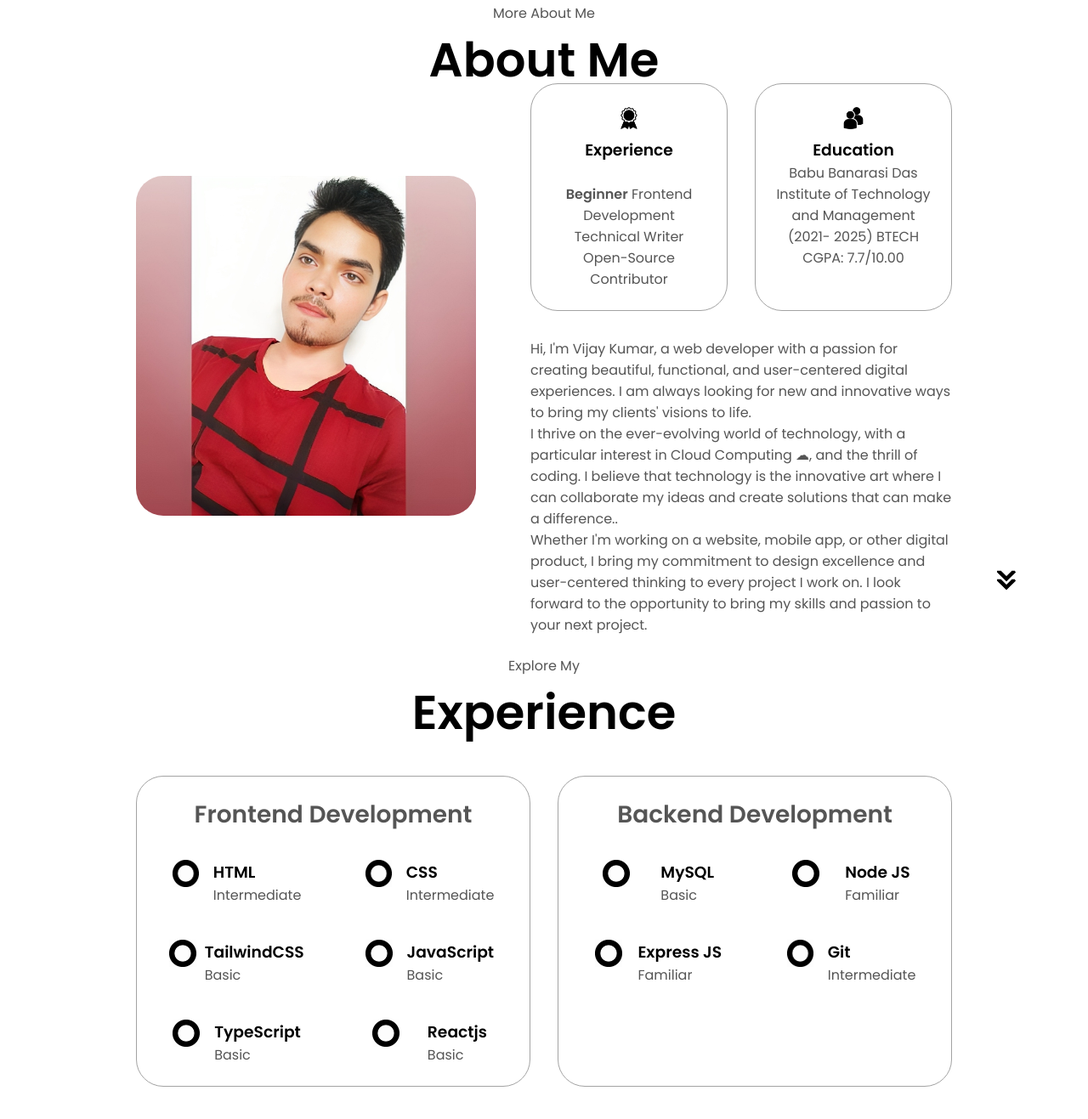
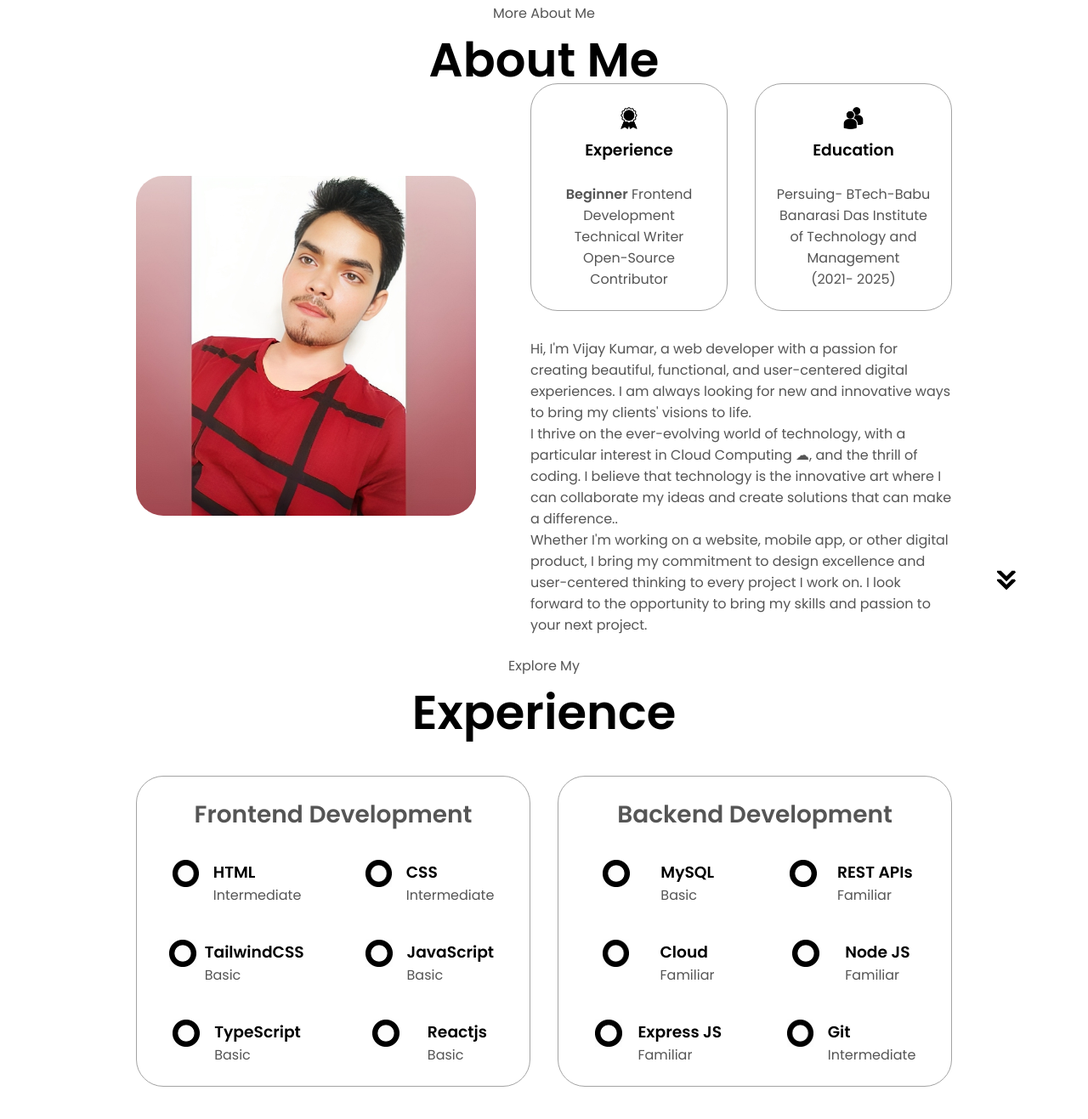
Before and after one commit to vkix-7/OIBSIP, a plain HTML site: page Task-2/index.html in a window 1280 px wide. Shown: the part 925-2242 px from the top of the page at 85% size. Drawn offline with Linux system fonts and the light colour scheme.

Commit message:
Update index.html

```diff
--- a/Task-2/index.html
+++ b/Task-2/index.html
@@ -101,8 +101,8 @@
                 class="icon"
               />
               <h3>Education</h3>
-              <p>Babu Banarasi Das Institute of Technology and Management <BR>(2021- 2025)
-                BTECH CGPA: 7.7/10.00</p>
+              <p><br>Persuing- BTech-Babu Banarasi Das Institute of Technology and Management <BR>(2021- 2025)
+                </p>
             </div>
           </div>
           <div class="text-container">
@@ -211,6 +211,28 @@ Whether I'm working on a website, mobile app, or other digital product, I bring
                 <div>
                   <h3>MySQL</h3>
                   <p>Basic</p>
+                </div>
+              </article>
+              <article>
+                <img
+                  src="./assets/POINTS.jpeg"
+                  alt="Experience icon"
+                  class="icon"
+                />
+                <div>
+                  <h3>REST APIs</h3>
+                  <p>Familiar</p>
+                </div>
+              </article>
+              <article>
+                <img
+                  src="./assets/POINTS.jpeg"
+                  alt="Experience icon"
+                  class="icon"
+                />
+                <div>
+              <h3>Cloud</h3>
+                  <p>Familiar</p>
                 </div>
               </article>
               <article>
```
